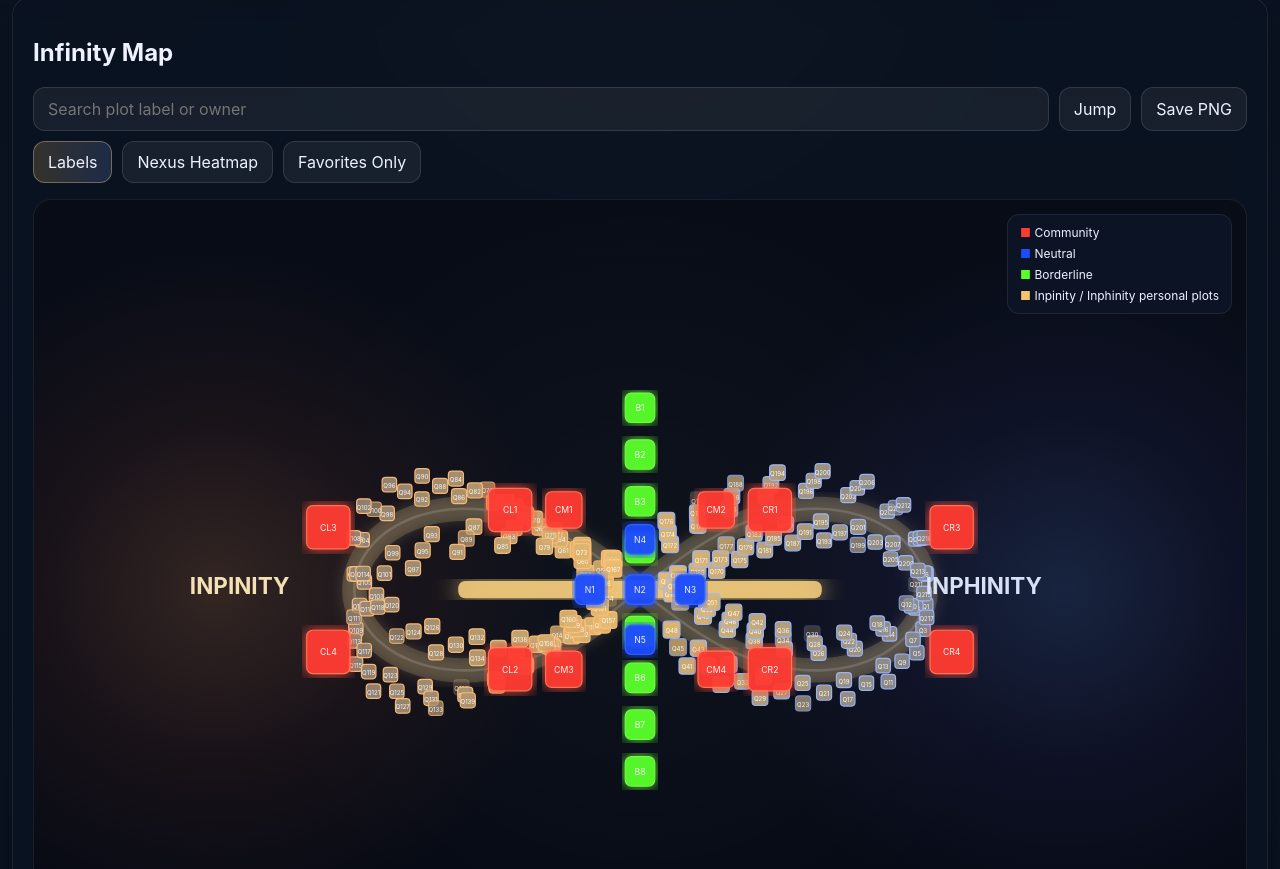
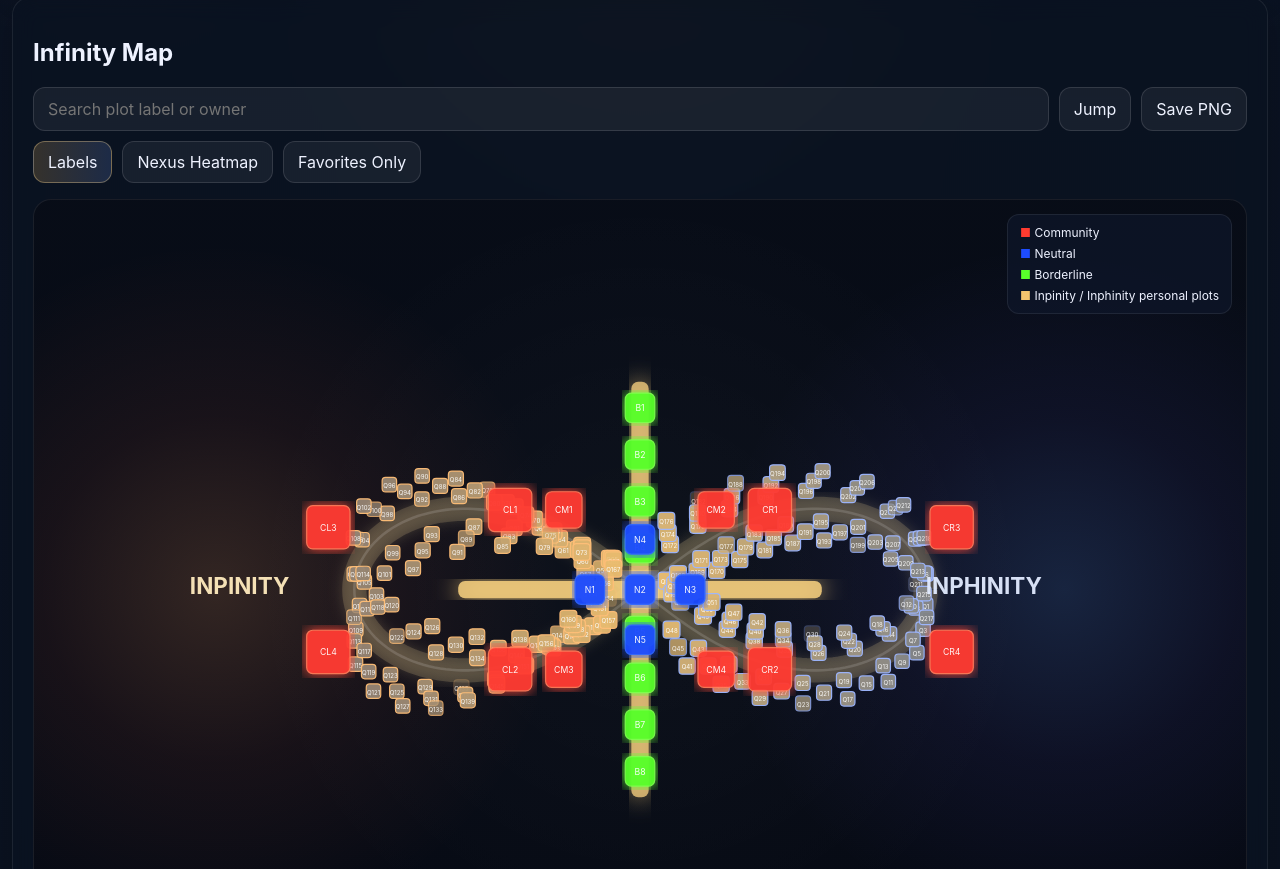
Before and after one commit to Xpective/InpinityCitySite, a React (Vite) app: page / in a window 1280 px wide. Shown: the part 811-1680 px from the top of the page. Built offline with nearby package versions, Linux system fonts and the light colour scheme.

Commit message:
Restore vertical nexus bridge cross

```diff
--- a/src/components/city/InfinityMap.tsx
+++ b/src/components/city/InfinityMap.tsx
@@ -25,7 +25,6 @@ function mix(a: number, b: number, t: number): number {
 function getPersonalSideColor(plot: InfinityPlot): string {
   const t = Math.min(plot.distanceToNexus / 380, 1);
 
-  // Zur Mitte hin Gold, nach außen entsättigt aber nicht grau tot
   if (plot.side === "left") {
     const inner = { r: 245, g: 196, b: 110 };
     const outer = { r: 134, g: 122, b: 116 };
@@ -131,7 +130,7 @@ export default function InfinityMap({
           strokeWidth="3"
         />
 
-        {/* Brücke */}
+        {/* HORIZONTALE BRÜCKE */}
         <rect
           x={CENTER_X - 210}
           y={CENTER_Y - 10}
@@ -142,19 +141,44 @@ export default function InfinityMap({
           filter="url(#nexusGlow)"
         />
 
+        {/* VERTIKALE KREUZ-ACHSE / BRÜCKE */}
+        <rect
+          x={CENTER_X - 10}
+          y={CENTER_Y - 240}
+          width={20}
+          height={480}
+          rx={8}
+          fill="rgba(245,206,126,0.78)"
+          filter="url(#nexusGlow)"
+        />
+
+        {/* LEUCHTENDER KREUZ-KERN */}
+        <rect
+          x={CENTER_X - 18}
+          y={CENTER_Y - 18}
+          width={36}
+          height={36}
+          rx={10}
+          fill="rgba(255,232,160,0.96)"
+          filter="url(#nexusGlow)"
+        />
+
         {plots.map((plot) => {
           const selected = selectedPlot?.id === plot.id;
           const fill = getPlotFill(plot, heatmapMode);
           const stroke = getFactionStroke(plot.faction);
           const opacity = getStatusOpacity(plot.status);
 
+          const width = selected ? plot.width * 1.12 : plot.width;
+          const height = selected ? plot.height * 1.12 : plot.height;
+
           return (
             <g key={plot.id} onClick={() => onSelectPlot(plot)} style={{ cursor: "pointer" }}>
               <rect
-                x={plot.x - plot.width / 2}
-                y={plot.y - plot.height / 2}
-                width={selected ? plot.width * 1.12 : plot.width}
-                height={selected ? plot.height * 1.12 : plot.height}
+                x={plot.x - width / 2}
+                y={plot.y - height / 2}
+                width={width}
+                height={height}
                 rx={plot.plotKind === "personal-5x5" ? 4 : 7}
                 ry={plot.plotKind === "personal-5x5" ? 4 : 7}
                 fill={fill}
@@ -180,10 +204,23 @@ export default function InfinityMap({
           );
         })}
 
-        <text x={CENTER_X - 520} y={CENTER_Y + 5} fill="rgba(255,235,190,0.95)" fontSize="26" fontWeight="700">
+        <text
+          x={CENTER_X - 520}
+          y={CENTER_Y + 5}
+          fill="rgba(255,235,190,0.95)"
+          fontSize="26"
+          fontWeight="700"
+        >
           INPINITY
         </text>
-        <text x={CENTER_X + 330} y={CENTER_Y + 5} fill="rgba(225,235,255,0.95)" fontSize="26" fontWeight="700">
+
+        <text
+          x={CENTER_X + 330}
+          y={CENTER_Y + 5}
+          fill="rgba(225,235,255,0.95)"
+          fontSize="26"
+          fontWeight="700"
+        >
           INPHINITY
         </text>
       </svg>
```
